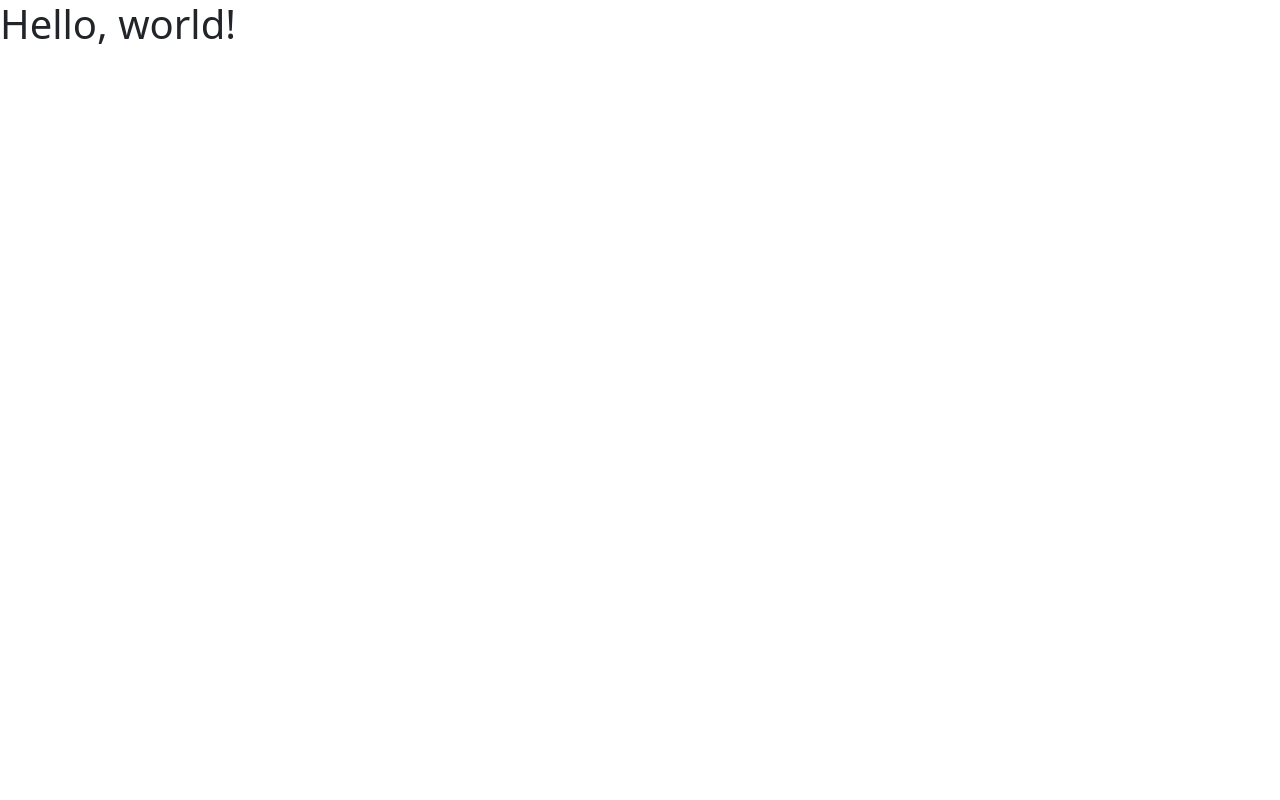
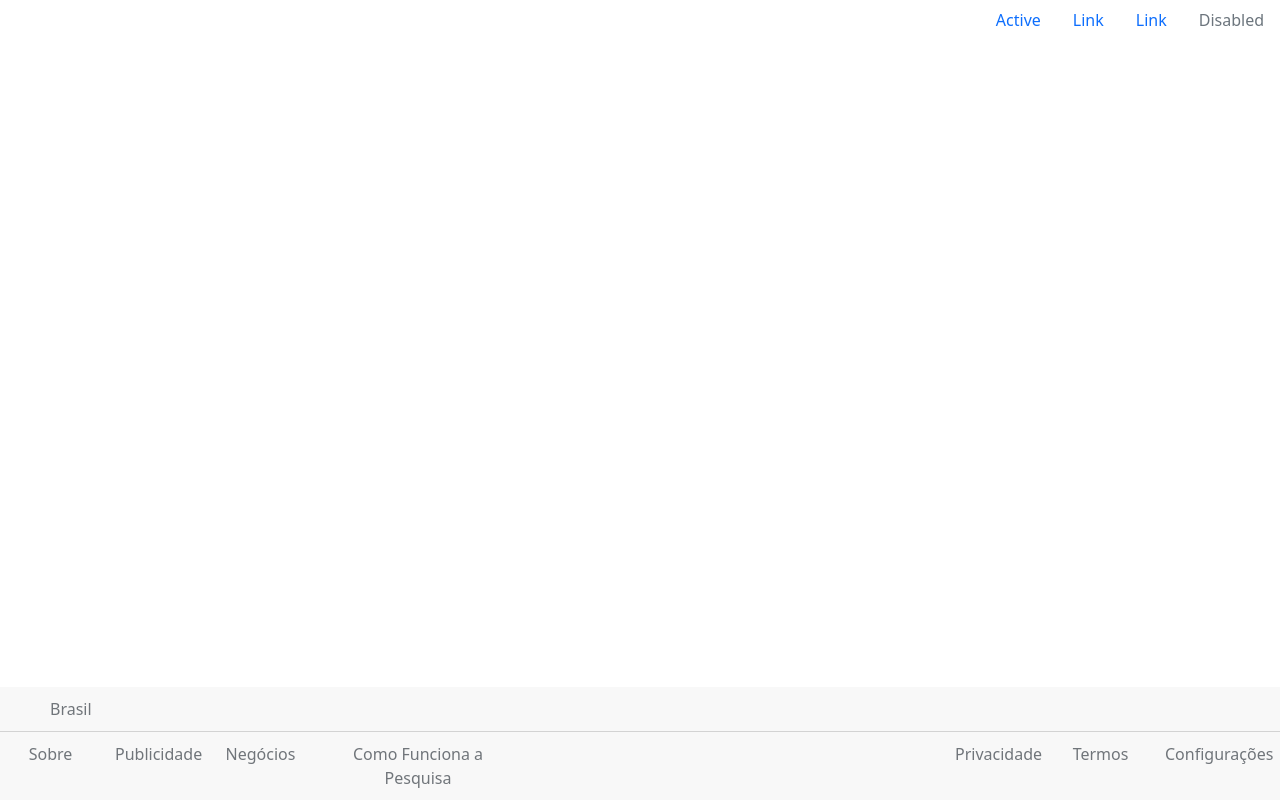
Before and after one commit to Pedro-costa99/portfolio-layout-google, a PHP site: page / in a window 1280 px wide. Before the commit the page is almost empty. Run offline with PHP 8.4, Linux system fonts and the light colour scheme.

Commit message:
Finaliza Footer

```diff
--- a/index.html
+++ b/index.html
@@ -1,22 +1,85 @@
 <!doctype html>
 <html lang="pt-br">
-  <head>
+
+<head>
     <!-- Required meta tags -->
     <meta charset="utf-8">
     <meta name="viewport" content="width=device-width, initial-scale=1">
 
     <!-- Bootstrap CSS -->
-    <link href="https://cdn.jsdelivr.net/npm/bootstrap@5.1.3/dist/css/bootstrap.min.css" rel="stylesheet" integrity="sha384-1BmE4kWBq78iYhFldvKuhfTAU6auU8tT94WrHftjDbrCEXSU1oBoqyl2QvZ6jIW3" crossorigin="anonymous">
+    <link href="https://cdn.jsdelivr.net/npm/bootstrap@5.1.3/dist/css/bootstrap.min.css" rel="stylesheet"
+        integrity="sha384-1BmE4kWBq78iYhFldvKuhfTAU6auU8tT94WrHftjDbrCEXSU1oBoqyl2QvZ6jIW3" crossorigin="anonymous">
     <link rel="stylesheet" href="style.css">
 
     <title>Portfólio - Layout Google</title>
-  </head>
-  <body>
-    <h1>Hello, world!</h1>
+</head>
+
+<body>
+    <ul class="nav justify-content-end">
+        <li class="nav-item">
+            <a class="nav-link active" aria-current="page" href="#">Active</a>
+        </li>
+        <li class="nav-item">
+            <a class="nav-link" href="#">Link</a>
+        </li>
+        <li class="nav-item">
+            <a class="nav-link" href="#">Link</a>
+        </li>
+        <li class="nav-item">
+            <a class="nav-link disabled">Disabled</a>
+        </li>
+    </ul>
+
+    <footer class="fixed-bottom" style="background-color: #f8f8f8; min-width: 320px;">
+        <div class="container-title-brasil" style="display: flex; justify-content: flex-start; padding: 10px; color: #70757a">
+            <div class="title-brasil" style="margin-left: 5vh;">
+                Brasil
+            </div>
+
+        </div>
+        <div class="container-fluid" style="display: flex; flex-direction: row; padding: 10px; border-top: 1px solid #D3D3D3; background-color: #f8f8f8;">
+            <div class="row linha-1" style="width: 100%;">
+                <div class="col-12 col-sm-6" style="align-items: center; align-content: center;">
+                    <div class="row" style="text-align: center; color: #70757a">
+                        <div class="col-4 col-sm-4 col-md-2  col-lg-2 col-xl-2">
+                            Sobre
+                        </div>
+                        <div class="col-4 col-sm-4 col-md-3 col-lg-3 col-xl-2">
+                            Publicidade
+                        </div>
+                        <div class="col-4 col-sm-4 col-md-2 col-lg-2 col-xl-2">
+                            Negócios
+                        </div>
+                        <div class="col-4 col-sm-3 col-md-5 col-lg-5 col-xl-4 como-funciona-a-pesquisa">
+                            Como Funciona a Pesquisa
+                        </div>
+                    </div>
+                </div>
+                <div class="col-12 col-sm-6">
+                    <div class="row" style="flex-direction: row-reverse; text-align: center; color: #70757a">
+                        <div class="col-4 col-sm-4 col-md-3 col-lg-3 col-xl-2">
+                            Configurações
+                        </div>
+                        <div class="col-4 col-sm-4 col-md-3  col-lg-3 col-xl-2">
+                            Termos
+                        </div>
+                        <div class="col-4 col-sm-4 col-md-3  col-lg-3 col-xl-2">
+                            Privacidade
+                        </div>
+                    </div>
+                </div>
+            </div>
+        </div>
+
+
+    </footer>
 
 
 
     <!-- Option 1: Bootstrap Bundle with Popper -->
-    <script src="https://cdn.jsdelivr.net/npm/bootstrap@5.1.3/dist/js/bootstrap.bundle.min.js" integrity="sha384-ka7Sk0Gln4gmtz2MlQnikT1wXgYsOg+OMhuP+IlRH9sENBO0LRn5q+8nbTov4+1p" crossorigin="anonymous"></script>
-  </body>
+    <script src="https://cdn.jsdelivr.net/npm/bootstrap@5.1.3/dist/js/bootstrap.bundle.min.js"
+        integrity="sha384-ka7Sk0Gln4gmtz2MlQnikT1wXgYsOg+OMhuP+IlRH9sENBO0LRn5q+8nbTov4+1p"
+        crossorigin="anonymous"></script>
+</body>
+
 </html>
--- a/style.css
+++ b/style.css
@@ -1,5 +1,18 @@
 *{
     margin: 0;
     padding: 0;
+    box-sizing: border-box;
 
 }
+
+
+
+@media screen and (max-width: 768px) {
+
+    .como-funciona-a-pesquisa{
+
+        display: none;
+
+    }
+
+}
```
